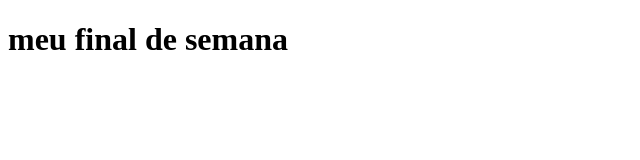
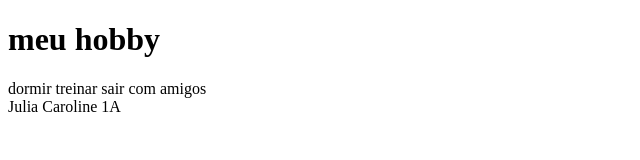
Before and after one commit to bortolossivieira/meu-hobby, a plain HTML site: page index.html in a window 1280 px wide. Shown: the whole page, without its empty margins (0-640 px from the left). Drawn offline with Linux system fonts and the light colour scheme.

Commit message:
Update index.html

```diff
--- a/index.html
+++ b/index.html
@@ -6,13 +6,17 @@
     <title>Document</title>
 </head>
 <body>
-   <h1>meu final de semana</h1>
+   <h1>meu hobby</h1>
 
 
+dormir
+treinar
+sair com amigos
 
 
 
 
 
 </body>
+<footer>Julia Caroline 1A</footer>
 </html>
```
